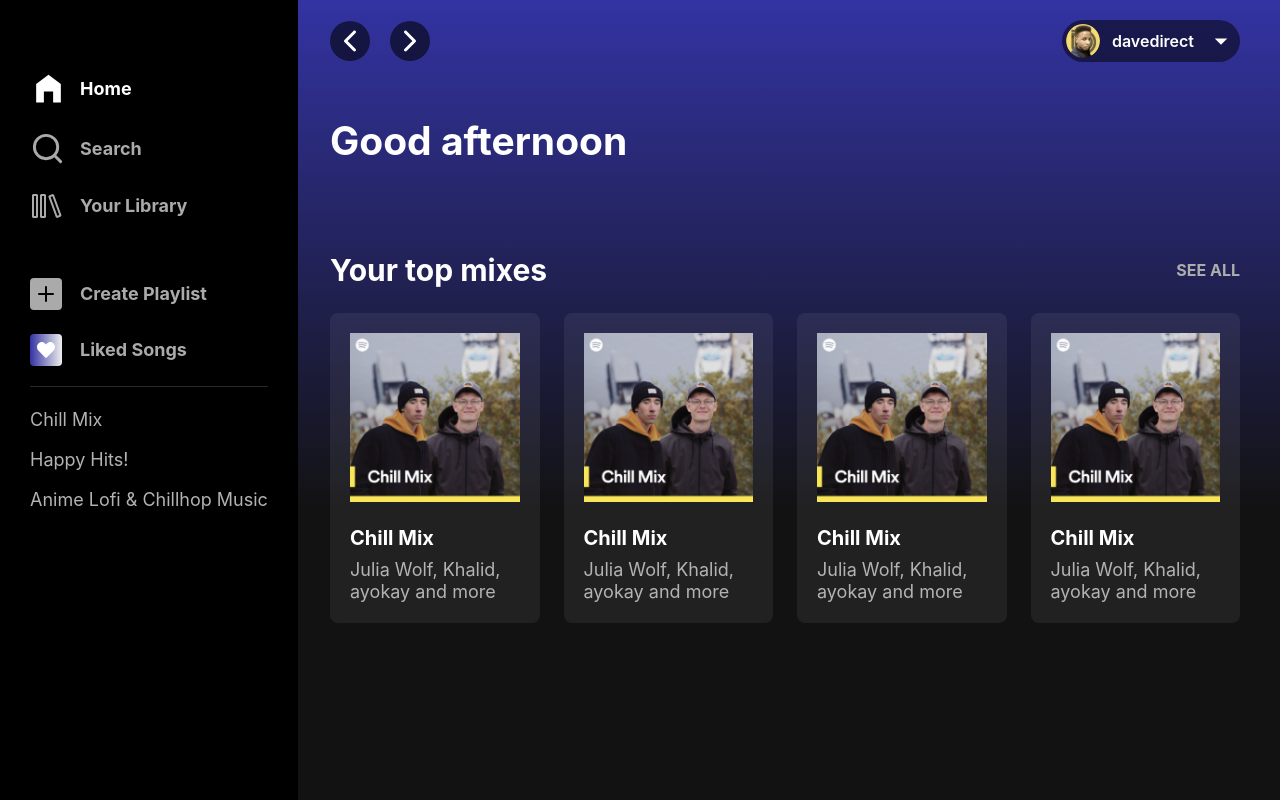
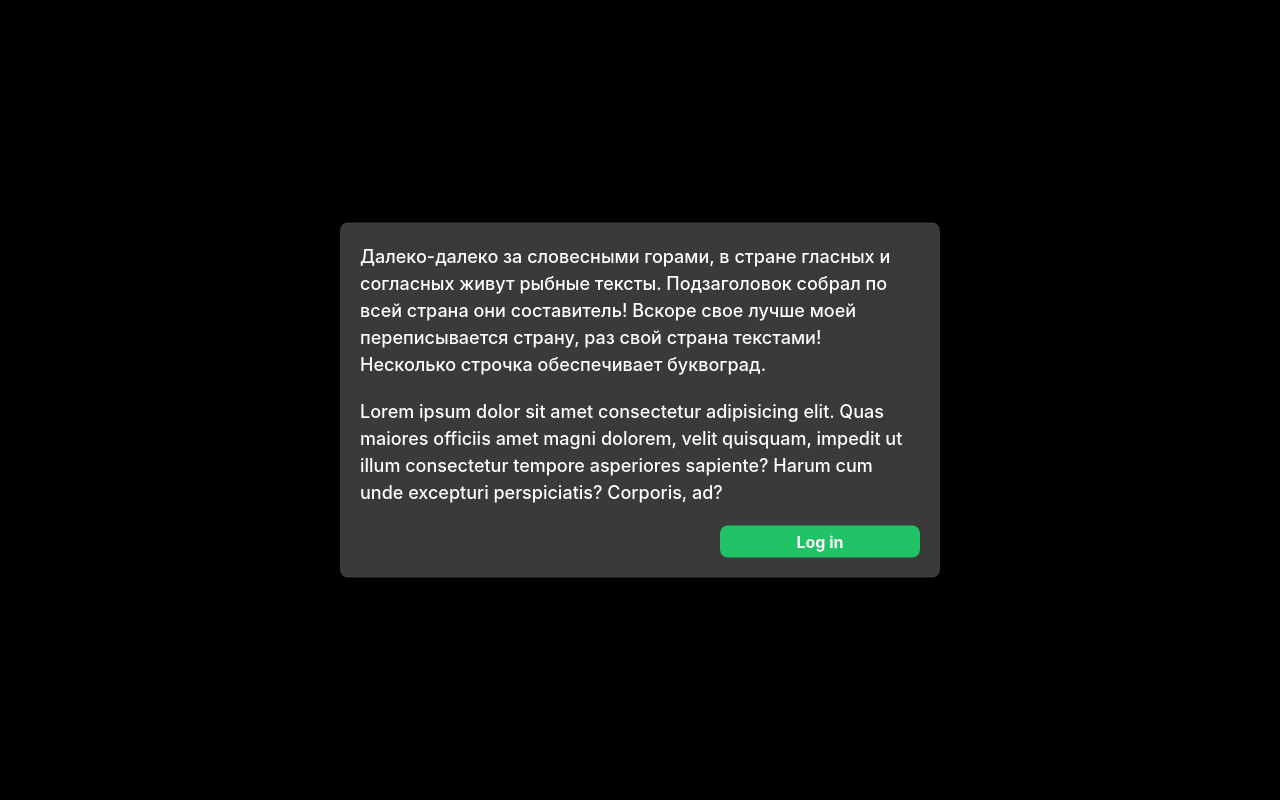
Before and after one commit to KamaProgman/spotify-clone, a React (Create React App) app: page / in a window 1280 px wide. Built offline with nearby package versions, Linux system fonts and the light colour scheme.

Commit message:
adding login component

```diff
--- /dev/null
+++ b/src/components/Login.jsx
@@ -0,0 +1,36 @@
+import { useContext } from "react";
+import spotify from "../contexts/spotifyContext";
+
+const Login = () => {
+   const { CLIENT_ID, REDIRECT_URI, AUTH_ENDPOINT, RESPONSE_TYPE } = useContext(spotify)
+   return (
+      <div className="bg-black flex justify-center w-full h-full fixed top-2/4 left-2/4 -translate-x-2/4 -translate-y-2/4 z-10">
+         <div className="w-full max-w-[600px] bg-[#3a3a3a] text-white p-5 rounded-lg fixed top-2/4 left-2/4 -translate-x-2/4 -translate-y-2/4 z-20">
+            <div className="font-medium">
+               <p className="mb-5 text-[18px]">
+                  Далеко-далеко за словесными горами, в стране гласных
+                  и согласных живут рыбные тексты. Подзаголовок собрал
+                  по всей страна они составитель! Вскоре свое лучше
+                  моей переписывается страну, раз свой страна текстами!
+                  Несколько строчка обеспечивает буквоград.
+               </p>
+
+               <p className="mb-5 text-[18px]">
+                  Lorem ipsum dolor sit amet consectetur adipisicing elit.
+                  Quas maiores officiis amet magni dolorem, velit quisquam,
+                  impedit ut illum consectetur tempore asperiores sapiente?
+                  Harum cum unde excepturi perspiciatis? Corporis, ad?
+               </p>
+            </div>
+
+            <div className="flex items-center justify-end w-full">
+               <a href={`${AUTH_ENDPOINT}?client_id=${CLIENT_ID}&redirect_uri=${REDIRECT_URI}&response_type=${RESPONSE_TYPE}`} className="w-full max-w-[200px]">
+                  <button className="bg-[#21c367] py-1 w-full rounded-lg font-bold">Log in</button>
+               </a >
+            </div>
+         </div>
+      </div>
+   );
+}
+
+export default Login;
--- a/src/components/children/PlaylistRec.jsx
+++ b/src/components/children/PlaylistRec.jsx
@@ -1,7 +1,8 @@
 
 const PlaylistRec = ({ item }) => {
    return (
-      <div className="flex rounded-md overflow-hidden bg-[#ffffff20] w-full">
+      <div
+         className="flex rounded-md overflow-hidden bg-[#ffffff20] w-full">
          <img src={item.images[0]?.url} alt={item.name} className='max-h-[82px]' />
          <div className="px-[21px] py-{28px} flex items-center justify-center ">
             <p className="font-bold text-xl text-white">{item.name}</p>
--- /dev/null
+++ b/src/contexts/spotifyContext.js
@@ -0,0 +1,10 @@
+import { createContext } from "react";
+
+const spotify = createContext({
+   CLIENT_ID: "0e5b5165547242fc9ee10e00a99a9ea9",
+   REDIRECT_URI: "http://localhost:3000",
+   AUTH_ENDPOINT: "https://accounts.spotify.com/authorize",
+   RESPONSE_TYPE: "token"
+})
+
+export default spotify;
--- a/src/pages/HomePage.jsx
+++ b/src/pages/HomePage.jsx
@@ -1,29 +1,57 @@
-import { useState, useEffect } from 'react';
+import { useState, useEffect, useContext } from 'react';
+import { useLocation } from 'react-router-dom';
+import spotify from '../contexts/spotifyContext';
+
+import Login from '../components/Login';
 import PlaylistRec from '../components/children/PlaylistRec';
 import PlaylistList from '../components/PlaylistList';
 
 const HomePage = () => {
    const [data, setData] = useState([]);
-   const [token, setToken] = useState('');
+   const [token, setToken] = useState()
 
    useEffect(() => {
-      setToken(window.localStorage.getItem('token'))
+      const hash = window.location.hash
+      let token = window.localStorage.getItem("token");
 
-      if (token) {
-         fetch('https://api.spotify.com/v1/users/31zeakm22w27huvepwvpspwcux2a/playlists?offset=0&limit=4', {
-            headers: {
-               Authorization: `Bearer ${token}`
-            }
-         })
-            .then(res => res.json())
-            .then(data => setData(data?.items))
+      if (!token && hash) {
+         token = hash
+            .substring(1)
+            .split("&")
+            .find((elem) => elem.startsWith("access_token"))
+            .split("=")[1];
+
+         window.location.href = "";
+         window.localStorage.setItem("token", token);
       }
-   }, [token]);
 
+      setToken(token)
+
+   }, []);
+
+   // useEffect(() => {
+   //    setToken(window.localStorage.getItem('token'))
+
+   //    if (token) {
+   //       fetch('https://api.spotify.com/v1/users/31zeakm22w27huvepwvpspwcux2a/playlists?offset=0&limit=4', {
+   //          headers: {
+   //             Authorization: `Bearer ${token}`
+   //          }
+   //       })
+   //          .then(res => res.json())
+   //          .then(data => console.log(data), setData(data.items))
+   //    }
+   // }, [token]);
+   // console.log(data);
    const ItemComponent = () => {
       return data?.map((item, idx) => <PlaylistRec key={idx} item={item} />)
    }
 
+   if (!token) {
+      return (
+         <Login />
+      )
+   }
    return (
       <section>
          <div className="mt-[30px]">
```
